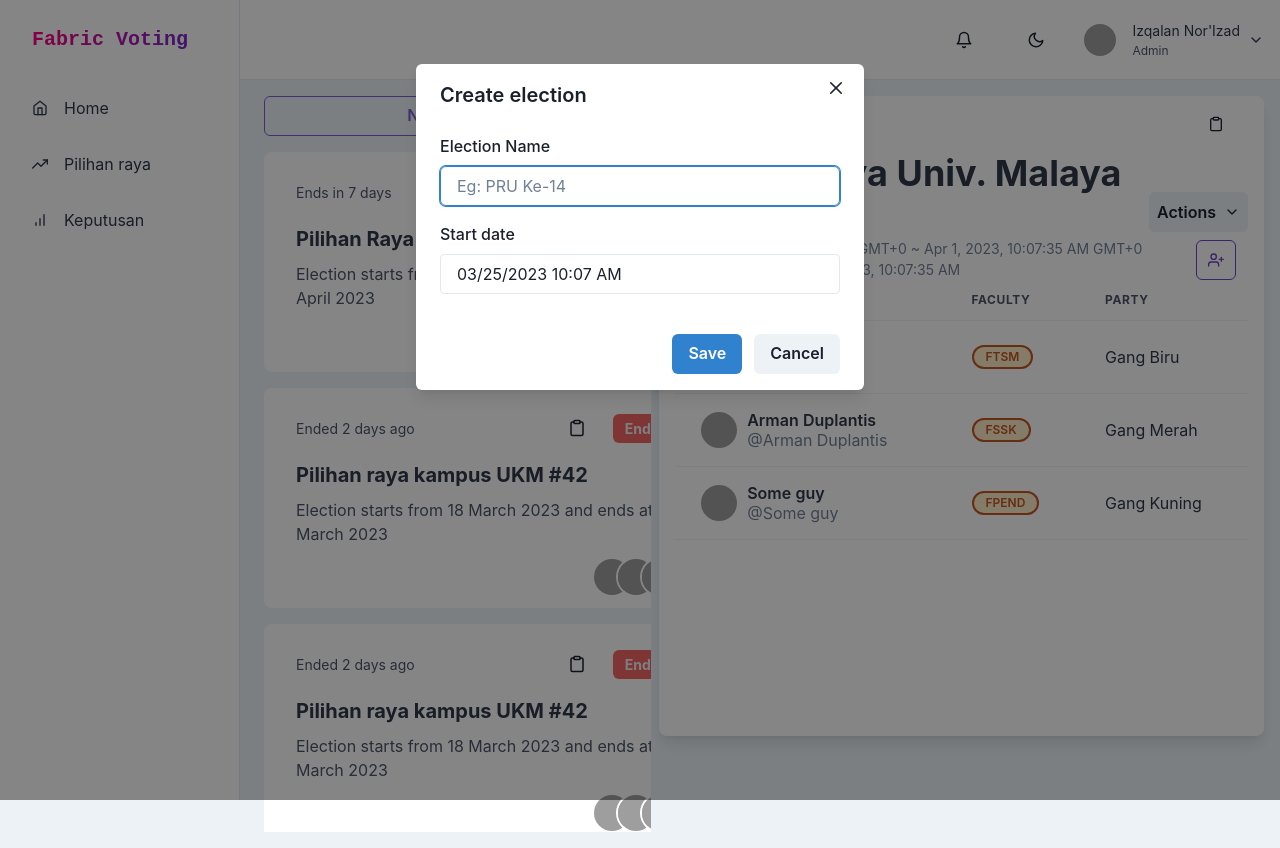
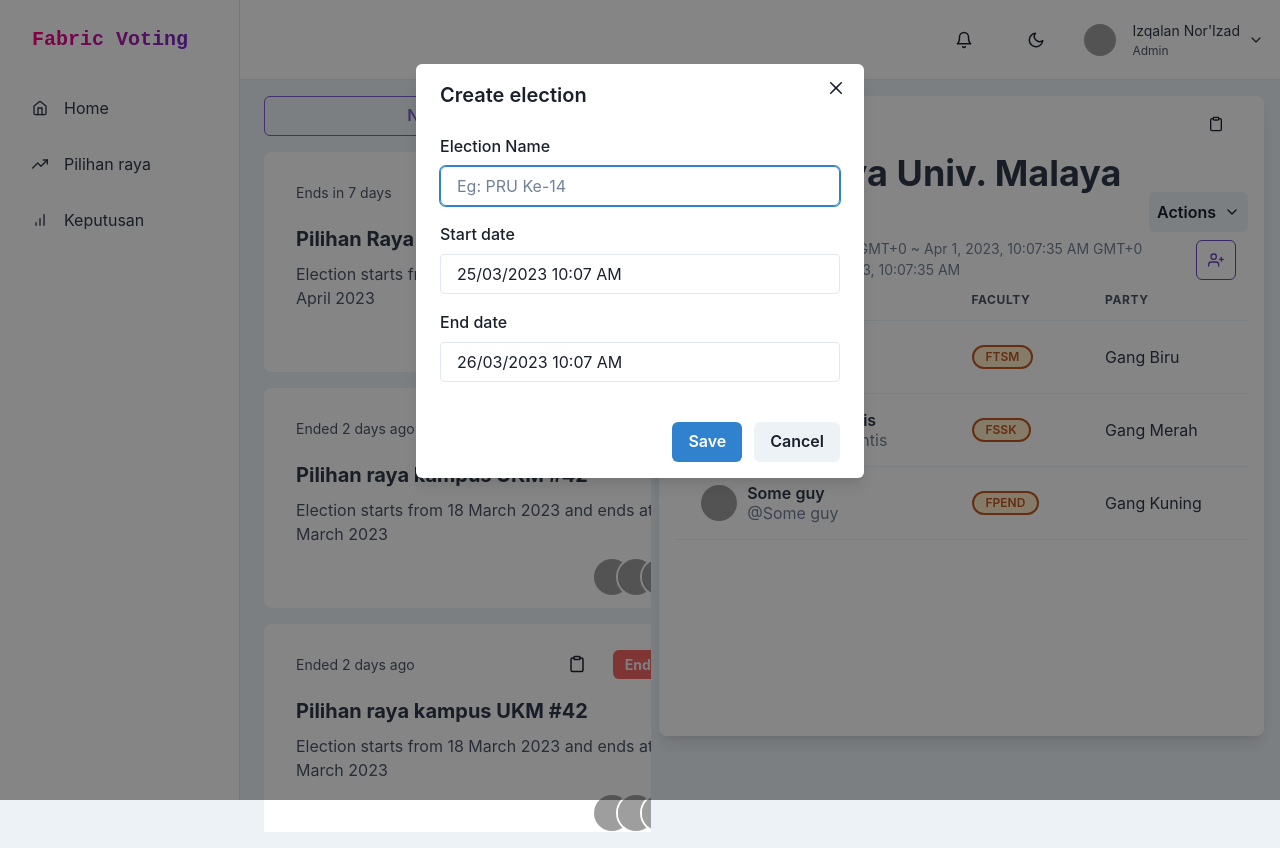
Before and after one commit to izqalan/fabric-voting, a Next.js app in the folder app/fabric-voting-client/: page /admin/election in a window 1280 px wide. Both pictures are taken after a click on the button "New election". Built offline with nearby package versions, Linux system fonts and the light colour scheme; grey boxes are pictures that could not be loaded.

Commit message:
added endDate picker

```diff
--- a/app/fabric-voting-client/pages/admin/election.tsx
+++ b/app/fabric-voting-client/pages/admin/election.tsx
@@ -33,6 +33,7 @@ export default function Election() {
   const btnRef = React.useRef(null);
 
   const [startDate, setStartDate] = useState(new Date())
+  const [endDate, setEndDate] = useState(addDays(new Date(), 1))
 
   return (
     <Flex direction="row" flexWrap="wrap">
@@ -121,17 +122,32 @@ export default function Election() {
           <ModalBody pb={6}>
             <FormControl>
               <FormLabel>Election Name</FormLabel>
-              <Input ref={btnRef} placeholder="Eg: PRU Ke-14" />
+              <Input ref={btnRef} placeholder="Eg: PRU Ke-14" required />
             </FormControl>
 
             <FormControl mt={4}>
               <FormLabel>Start date</FormLabel>
               <DatePicker
-                id="date"
+                id="startDate"
                 selected={startDate}
                 onChange={(date) => setStartDate(date)}
                 showTimeSelect
-                dateFormat="MM/dd/yyyy h:mm aa"
+                dateFormat="dd/MM/yyyy h:mm aa"
+                minDate={new Date()}
+                required
+              />
+            </FormControl>
+
+            <FormControl mt={4}>
+              <FormLabel>End date</FormLabel>
+              <DatePicker
+                id="endDate"
+                selected={endDate}
+                onChange={(date) => setEndDate(date)}
+                showTimeSelect
+                dateFormat="dd/MM/yyyy h:mm aa"
+                minDate={startDate}
+                required
               />
             </FormControl>
           </ModalBody>
```
